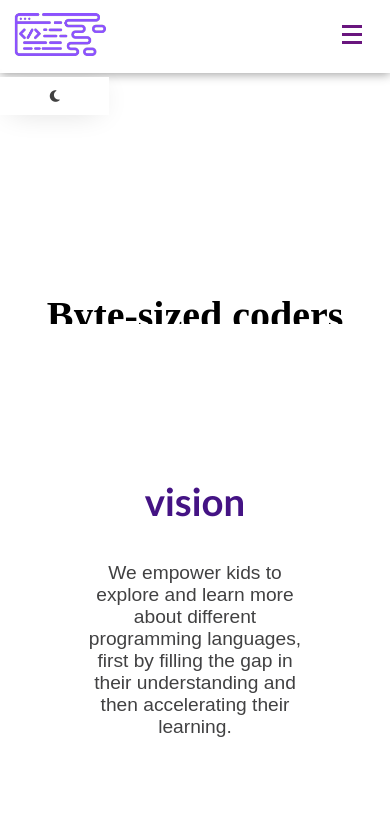
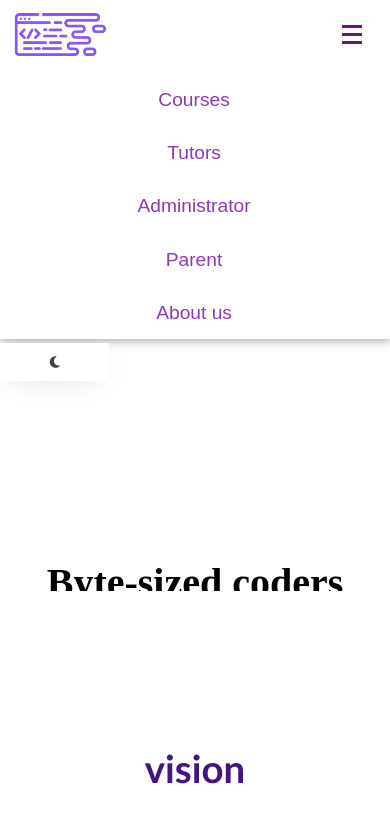
Before and after one commit to ByteSizedCoders/ByteSizedCoders.github.io, a plain HTML site: page index.html in a window 390 px wide. Both pictures are taken after a click on the element 362 px from the left and 37 px from the top of the page. Shown: the top 832 px of the page. Drawn offline with Linux system fonts and the light colour scheme; a web font is replaced by a local one.

Commit message:
Update navbar.css

```diff
--- a/navbar.css
+++ b/navbar.css
@@ -87,18 +87,13 @@ nav div img {
   }
 
   .navbar ul {
-    display: block;
+    display: none;
   }
   .navbar li {
     display: block;
     border-top: 1px solid rgb(255, 255, 255);
     padding-top: 15px;
     text-align: center;
-  }
-  .navlist.active {
-    width: 100%;
-    text-align: center;
-    display: none;
   }
   nav div img {
     width: 30%;
@@ -130,6 +125,16 @@ nav div img {
     width: 70%;
   }
 }
+.navlist.active {
+  width: 100%;
+  text-align: center;
+  display: none;
+}
+
+.navbar ul.active {
+  display: block;
+}
+
 .breadcrumbs ul svg {
   width: 20px;
   vertical-align: middle;
```
